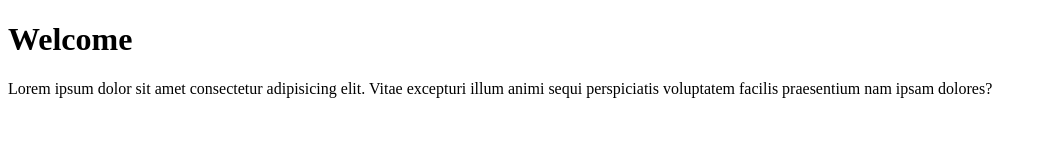
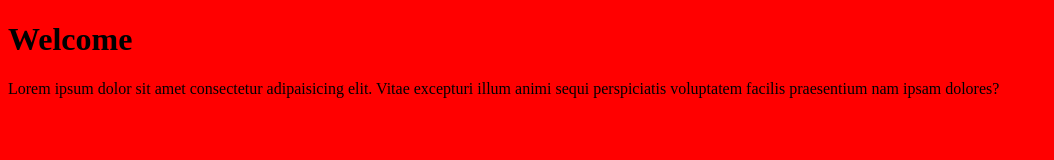
Before and after one commit to saurabh-coding-ram/MyProject1, a plain HTML site: page index.html in a window 1280 px wide. Shown: the whole page, without its empty margins (0-1054 px from the left). Drawn offline with Linux system fonts and the light colour scheme.

Commit message:
add css 1.0 and index file 1.2

```diff
--- a/index.html
+++ b/index.html
@@ -4,10 +4,11 @@
     <meta charset="UTF-8">
     <meta name="viewport" content="width=device-width, initial-scale=1.0">
     <title>Index file</title>
+    <link rel="stylesheet" href="style.css">
 </head>
 <body>
     <h1>Welcome </h1>
-    <p>Lorem ipsum dolor sit amet consectetur adipisicing elit. Vitae excepturi illum animi sequi perspiciatis voluptatem facilis praesentium nam ipsam dolores?</p>
+    <p>Lorem ipsum dolor sit amet consectetur adipaisicing elit. Vitae excepturi illum animi sequi perspiciatis voluptatem facilis praesentium nam ipsam dolores?</p>
 
 </body>
 </html>
--- /dev/null
+++ b/style.css
@@ -0,0 +1,4 @@
+body{
+    background-color: red;
+
+}
```
